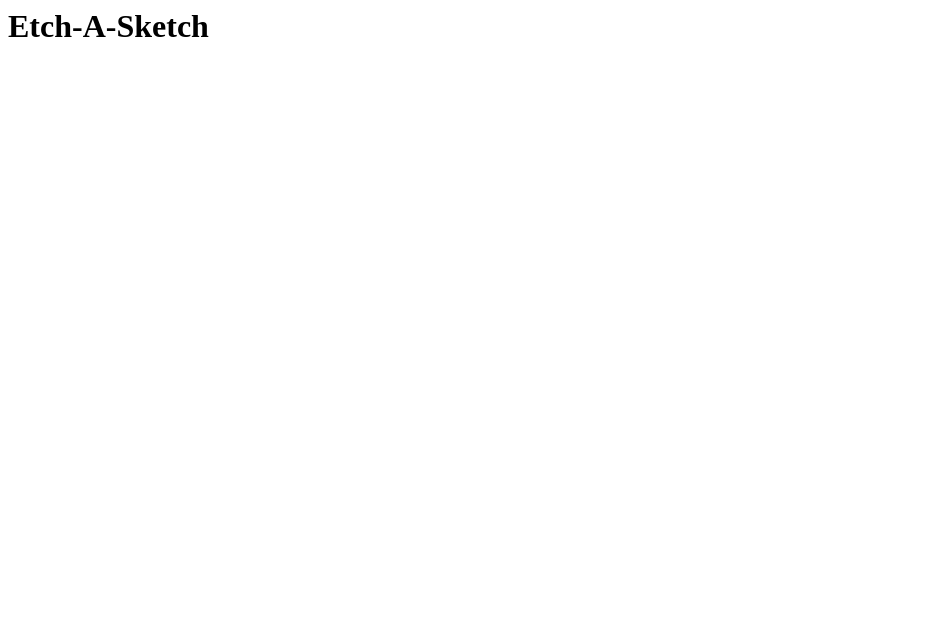
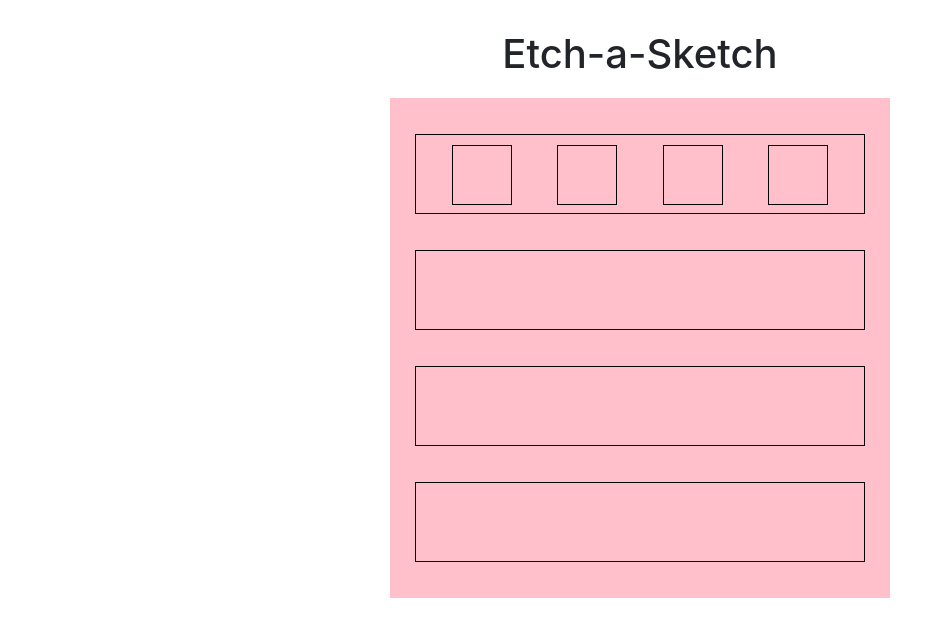
Before and after one commit to michaelshmichael/etch-a-sketch, a plain HTML site: page index.html in a window 1280 px wide. Shown: the whole page, without its empty margins (0-945 px from the left). Drawn offline with nearby package versions, Linux system fonts and the light colour scheme.

Commit message:
progress

```diff
--- a/app.js
+++ b/app.js
@@ -0,0 +1,34 @@
+const gridContainer = document.querySelector('#gridContainer');
+
+function genGrid(x) {
+    for (i = 0; i < x; i++) {
+       let row = document.createElement('div');
+       row.classList.add('row');
+       gridContainer.appendChild(row);
+    }
+
+    let rows = document.querySelector(".row")
+
+    for (i = 0; i < x; i++) {
+        const gridSquare = document.createElement('div');
+        gridSquare.classList.add('square');
+        rows.appendChild(gridSquare);
+        console.log('added square')
+    }
+}
+
+genGrid(4);
+
+
+
+// function genSquare(x) {
+//      for (i = 0; i < x; i++) {
+
+//             const gridSquare = document.createElement('div');
+//             gridSquare.classList.add('square');
+//             row.appendChild(gridSquare);
+//             console.log('added square')
+//         }
+// }
+
+// genSquare(4);
--- a/index.html
+++ b/index.html
@@ -1,3 +1,22 @@
-<h1>
-	Etch-A-Sketch
-</h1>
+<!doctype html>
+
+<html lang="en">
+<head>
+  <meta charset="utf-8">
+  <title>EtchASketch</title>
+  <link rel="stylesheet" href="styles.css">
+  <link rel="stylesheet" href="https://stackpath.bootstrapcdn.com/bootstrap/4.3.1/css/bootstrap.min.css" integrity="sha384-ggOyR0iXCbMQv3Xipma34MD+dH/1fQ784/j6cY/iJTQUOhcWr7x9JvoRxT2MZw1T" crossorigin="anonymous">
+
+
+</head>
+
+<body>
+<h1>Etch-a-Sketch</h1>
+<div id="gridContainer">
+
+</div>
+
+<script src="app.js"></script>
+
+</body>
+</html>
--- a/styles.css
+++ b/styles.css
@@ -0,0 +1,33 @@
+h1 {
+    font-size: 40px;
+    text-align: center;
+    padding-top: 30px;
+}
+
+#gridContainer {
+    display: flex;
+    flex-direction: column;
+    justify-content: space-evenly;
+    align-items: center;
+    height: 500px;
+    width: 500px;
+    margin: 20px auto;
+    background-color: pink;
+}
+
+.row {
+    display: flex;
+    flex-direction: row;
+    justify-content: space-evenly;
+    align-items: center;
+    width: 450px;
+    height: 80px;
+    border: black 1px solid;
+}
+
+.square {
+    width: 60px;
+    height: 60px;
+    margin: 10px;
+    border: black 1px solid;
+}
```
